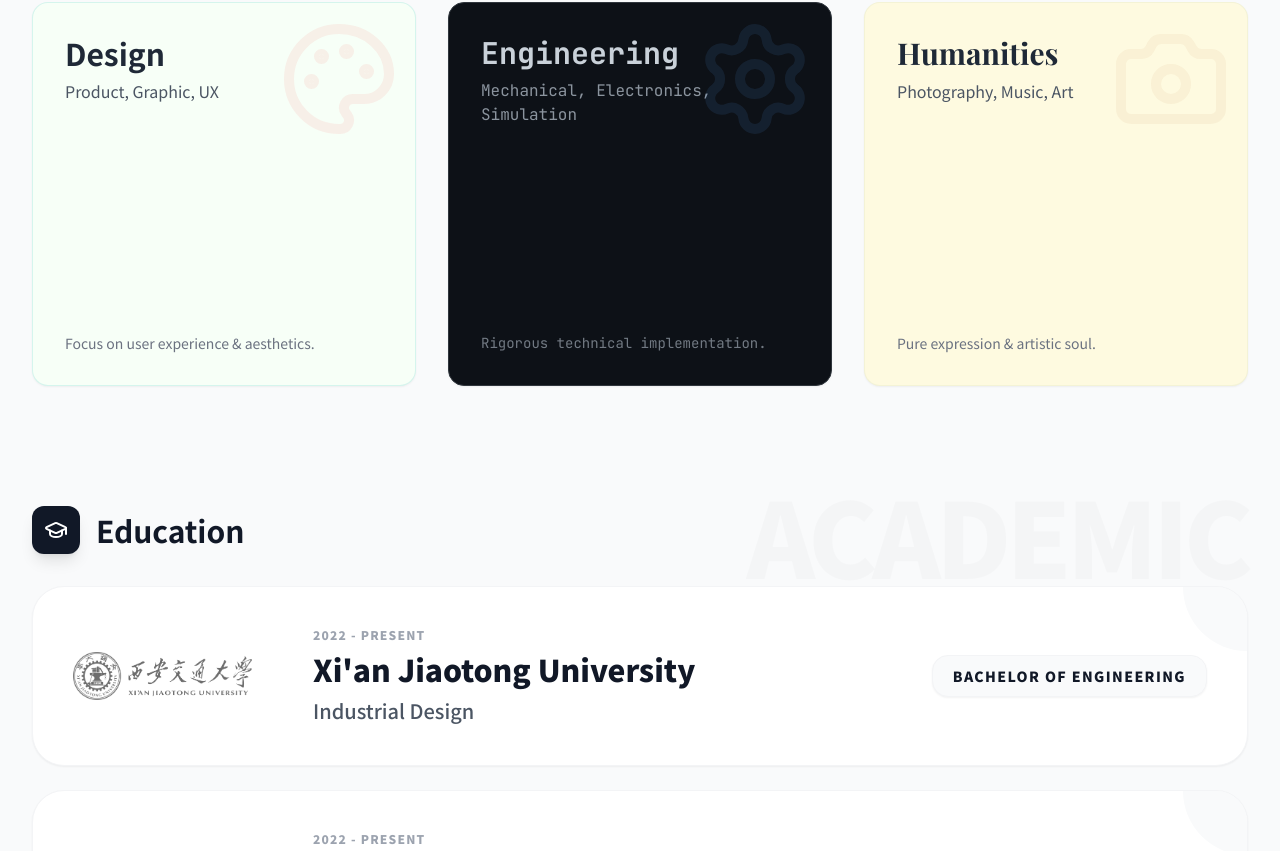
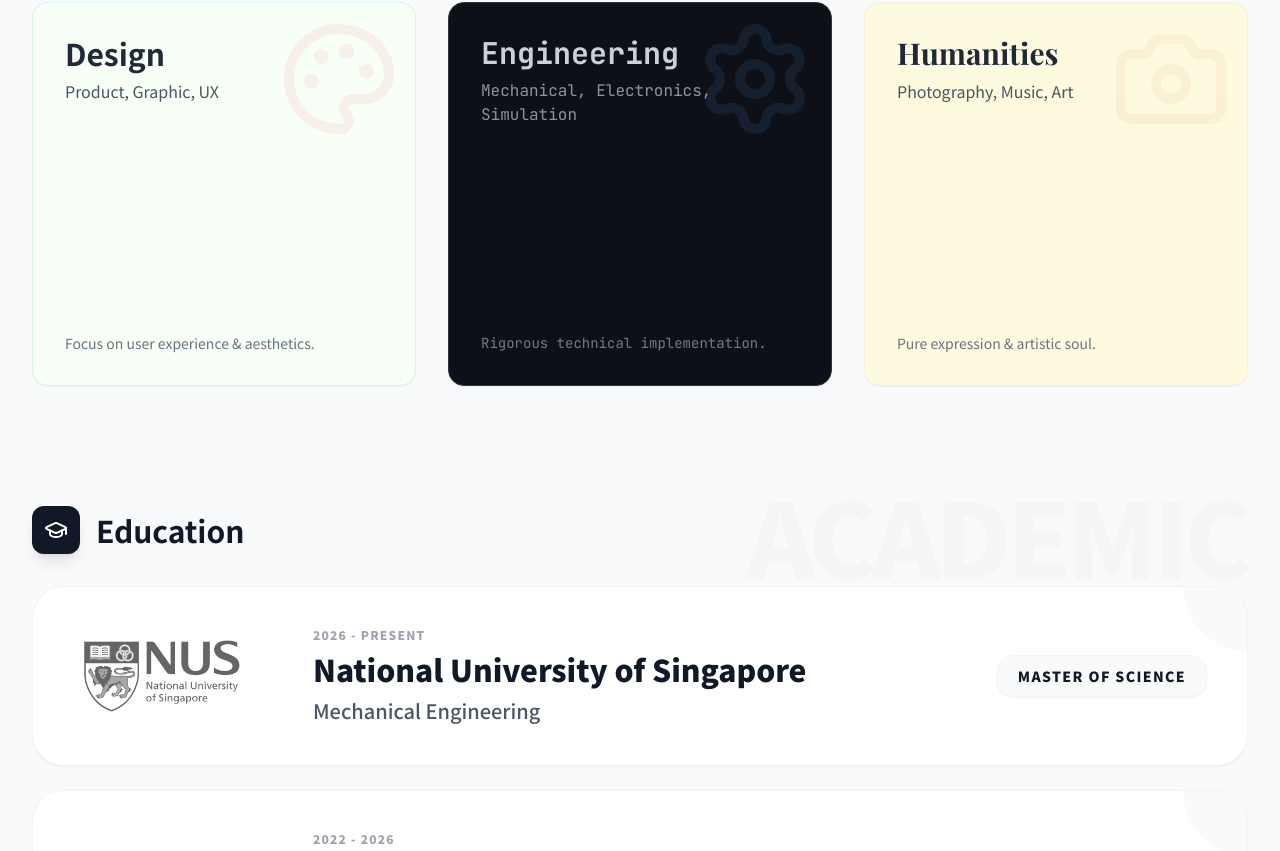
Before and after one commit to RUIPENG215/Portfolio, a React (Vite) app: page / in a window 1280 px wide. Shown: the part 1933-2784 px from the top of the page. Built offline with nearby package versions, Linux system fonts and the light colour scheme; a web font is replaced by a local one.

Commit message:
Update education section with NUS master's

```diff
--- a/src/components/Resume.tsx
+++ b/src/components/Resume.tsx
@@ -73,7 +73,7 @@
                         <img
                           src={edu.logo}
                           alt={`${edu.school} logo`}
-                          style={{ transform: `scale(${edu.logoScale || 1})` }}
+                          style={{ transform: `translateX(${edu.logoOffsetX || 0}px) scale(${edu.logoScale || 1})` }}
                           className="max-w-full max-h-full object-contain object-left filter grayscale opacity-80 group-hover:grayscale-0 group-hover:opacity-100 transition-all duration-500 origin-left"
                           onError={(e) => {
                             (e.target as HTMLImageElement).style.display = 'none';
--- a/src/data/resumeData.tsx
+++ b/src/data/resumeData.tsx
@@ -77,10 +77,19 @@
 
 export const education: Education[] = [
   {
+    school: "National University of Singapore",
+    degree: "Master of Science",
+    major: "Mechanical Engineering",
+    period: "2026 - Present",
+    logo: "/logos/nus-logo.webp",
+    logoScale: 2.8,
+    logoOffsetX: -12
+  },
+  {
     school: "Xi'an Jiaotong University",
     degree: "Bachelor of Engineering",
     major: "Industrial Design",
-    period: "2022 - Present",
+    period: "2022 - 2026",
     logo: "/logos/xjtu-logo.webp",
     logoScale: 1.0
   },
@@ -88,7 +97,7 @@
     school: "Politecnico di Milano",
     degree: "Bachelor of Engineering",
     major: "Industrial Product Engineering (Double Degree)",
-    period: "2022 - Present",
+    period: "2022 - 2026",
     logo: "/logos/polimi-logo.webp",
     logoScale: 1.1
   },
--- a/src/data/types.ts
+++ b/src/data/types.ts
@@ -106,6 +106,7 @@
   period: string;
   logo?: string;
   logoScale?: number;
+  logoOffsetX?: number;
   isSecondary?: boolean;
 }
 
--- a/src/pages/Landing.tsx
+++ b/src/pages/Landing.tsx
@@ -78,7 +78,7 @@
               className="text-white/40 max-w-[80%] md:max-w-lg text-sm md:text-base leading-relaxed font-light border-l-2 border-white/40 pl-6"
             >
               Exploring the convergence of aesthetic form, technical logic, and human expression.
-              Currently studying Industrial Design at Xi'an Jiaotong University.
+              Currently pursuing a Master's degree in Mechanical Engineering at the National University of Singapore.
             </motion.p>
           </motion.div>
         </Hero>
```
Also changed, not shown: public/logos/nus-logo.webp (added).
